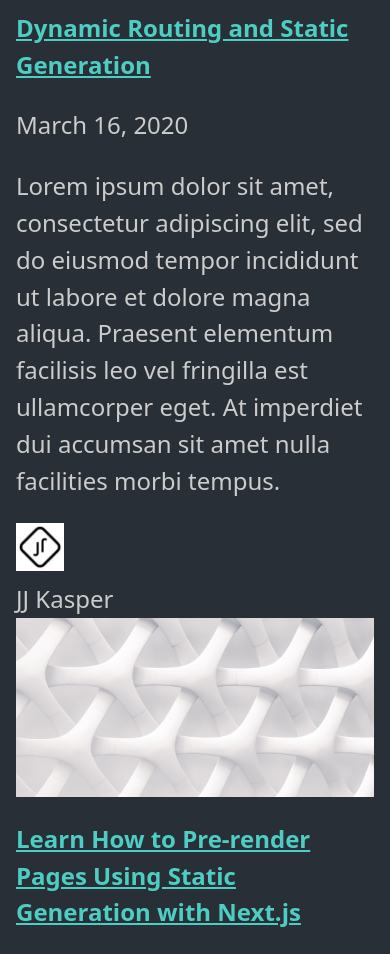
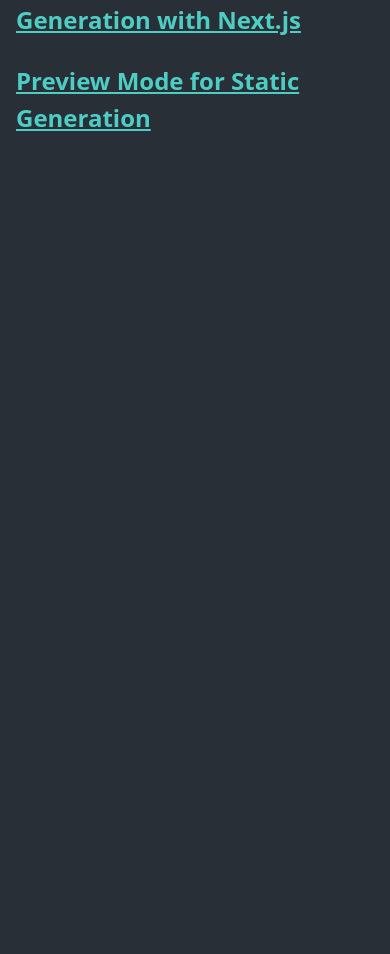
Before and after one commit to cdpadilla42/chrisdpadilla.com, a Next.js app: page / in a window 390 px wide. Shown: the part 1043-1997 px from the top of the page. After the commit the page ends 1203 px from the top, so only its background shows below. Built offline with nearby package versions, Linux system fonts and the light colour scheme.

Commit message:
Edit Post Page

```diff
--- a/_posts/dynamic-routing.md
+++ b/_posts/dynamic-routing.md
@@ -1,7 +1,7 @@
 ---
 title: 'Dynamic Routing and Static Generation'
 excerpt: 'Lorem ipsum dolor sit amet, consectetur adipiscing elit, sed do eiusmod tempor incididunt ut labore et dolore magna aliqua. Praesent elementum facilisis leo vel fringilla est ullamcorper eget. At imperdiet dui accumsan sit amet nulla facilities morbi tempus.'
-coverImage: '/assets/blog/dynamic-routing/cover.jpg'
+# coverImage: '/assets/blog/dynamic-routing/cover.jpg'
 date: '2020-03-16T05:35:07.322Z'
 author:
   name: JJ Kasper
--- a/components/cover-image.js
+++ b/components/cover-image.js
@@ -1,6 +1,6 @@
-import cn from 'classnames'
-import Link from 'next/link'
-import Image from 'next/image'
+import cn from 'classnames';
+import Link from 'next/link';
+import Image from 'next/image';
 
 export default function CoverImage({ title, src, slug, height, width }) {
   const image = (
@@ -14,7 +14,9 @@ export default function CoverImage({ title, src, slug, height, width }) {
       width={width}
       height={height}
     />
-  )
+  );
+
+  if (!src) return '';
   return (
     <div className="sm:mx-0">
       {slug ? (
@@ -25,5 +27,5 @@ export default function CoverImage({ title, src, slug, height, width }) {
         image
       )}
     </div>
-  )
+  );
 }
--- a/components/header.js
+++ b/components/header.js
@@ -1,12 +1,12 @@
-import Link from 'next/link'
+import Link from 'next/link';
 
 export default function Header() {
   return (
     <h2 className="text-2xl md:text-4xl font-bold tracking-tight md:tracking-tighter leading-tight mb-20 mt-8">
       <Link href="/">
-        <a className="hover:underline">Blog</a>
+        <a className="hover:underline">Chris Padilla</a>
       </Link>
       .
     </h2>
-  )
+  );
 }
--- a/components/post-body.js
+++ b/components/post-body.js
@@ -1,12 +1,12 @@
-import markdownStyles from './markdown-styles.module.css'
+// import markdownStyles from './markdown-styles.module.css'
 
 export default function PostBody({ content }) {
   return (
     <div className="max-w-2xl mx-auto">
       <div
-        className={markdownStyles['markdown']}
+        // className={markdownStyles['markdown']}
         dangerouslySetInnerHTML={{ __html: content }}
       />
     </div>
-  )
+  );
 }
--- a/components/post-header.js
+++ b/components/post-header.js
@@ -1,26 +1,20 @@
-import Avatar from '../components/avatar'
-import DateFormatter from '../components/date-formatter'
-import CoverImage from '../components/cover-image'
-import PostTitle from '../components/post-title'
+import Avatar from '../components/avatar';
+import DateFormatter from '../components/date-formatter';
+import CoverImage from '../components/cover-image';
+import PostTitle from '../components/post-title';
 
 export default function PostHeader({ title, coverImage, date, author }) {
   return (
     <>
       <PostTitle>{title}</PostTitle>
-      <div className="hidden md:block md:mb-12">
-        <Avatar name={author.name} picture={author.picture} />
-      </div>
       <div className="mb-8 md:mb-16 sm:mx-0">
         <CoverImage title={title} src={coverImage} height={620} width={1240} />
       </div>
       <div className="max-w-2xl mx-auto">
-        <div className="block md:hidden mb-6">
-          <Avatar name={author.name} picture={author.picture} />
-        </div>
         <div className="mb-6 text-lg">
           <DateFormatter dateString={date} />
         </div>
       </div>
     </>
-  )
+  );
 }
--- a/components/post-preview.js
+++ b/components/post-preview.js
@@ -1,19 +1,18 @@
-import Avatar from '../components/avatar'
-import DateFormatter from '../components/date-formatter'
-import CoverImage from './cover-image'
-import Link from 'next/link'
+import Avatar from '../components/avatar';
+import DateFormatter from '../components/date-formatter';
+import CoverImage from './cover-image';
+import Link from 'next/link';
 
 export default function PostPreview({
   title,
   coverImage,
   date,
   excerpt,
-  author,
   slug,
 }) {
   return (
     <div>
-      <div className="mb-5">
+      {/* <div className="article_preview__image_container">
         <CoverImage
           slug={slug}
           title={title}
@@ -21,17 +20,16 @@ export default function PostPreview({
           height={278}
           width={556}
         />
-      </div>
+      </div> */}
       <h3 className="text-3xl mb-3 leading-snug">
         <Link href={`/posts/${slug}`}>
-          <a className="hover:underline">{title}</a>
+          <a>{title}</a>
         </Link>
       </h3>
-      <div className="text-lg mb-4">
+      {/* <div className="text-lg mb-4">
         <DateFormatter dateString={date} />
       </div>
-      <p className="text-lg leading-relaxed mb-4">{excerpt}</p>
-      <Avatar name={author.name} picture={author.picture} />
+      <p className="text-lg leading-relaxed mb-4">{excerpt}</p> */}
     </div>
-  )
+  );
 }
--- a/pages/posts/[slug].js
+++ b/pages/posts/[slug].js
@@ -1,20 +1,19 @@
-import { useRouter } from 'next/router'
-import ErrorPage from 'next/error'
-import Container from '../../components/container'
-import PostBody from '../../components/post-body'
-import Header from '../../components/header'
-import PostHeader from '../../components/post-header'
-import Layout from '../../components/layout'
-import { getPostBySlug, getAllPosts } from '../../lib/api'
-import PostTitle from '../../components/post-title'
-import Head from 'next/head'
-import { CMS_NAME } from '../../lib/constants'
-import markdownToHtml from '../../lib/markdownToHtml'
+import { useRouter } from 'next/router';
+import ErrorPage from 'next/error';
+import Container from '../../components/container';
+import PostBody from '../../components/post-body';
+import Header from '../../components/header';
+import PostHeader from '../../components/post-header';
+import Layout from '../../components/layout';
+import { getPostBySlug, getAllPosts } from '../../lib/api';
+import PostTitle from '../../components/post-title';
+import Head from 'next/head';
+import markdownToHtml from '../../lib/markdownToHtml';
 
 export default function Post({ post, morePosts, preview }) {
-  const router = useRouter()
+  const router = useRouter();
   if (!router.isFallback && !post?.slug) {
-    return <ErrorPage statusCode={404} />
+    return <ErrorPage statusCode={404} />;
   }
   return (
     <Layout preview={preview}>
@@ -26,9 +25,7 @@ export default function Post({ post, morePosts, preview }) {
           <>
             <article className="mb-32">
               <Head>
-                <title>
-                  {post.title} | Next.js Blog Example with {CMS_NAME}
-                </title>
+                <title>{post.title} | Chris Padilla</title>
                 <meta property="og:image" content={post.ogImage.url} />
               </Head>
               <PostHeader
@@ -43,7 +40,7 @@ export default function Post({ post, morePosts, preview }) {
         )}
       </Container>
     </Layout>
-  )
+  );
 }
 
 export async function getStaticProps({ params }) {
@@ -55,8 +52,8 @@ export async function getStaticProps({ params }) {
     'content',
     'ogImage',
     'coverImage',
-  ])
-  const content = await markdownToHtml(post.content || '')
+  ]);
+  const content = await markdownToHtml(post.content || '');
 
   return {
     props: {
@@ -65,11 +62,11 @@ export async function getStaticProps({ params }) {
         content,
       },
     },
-  }
+  };
 }
 
 export async function getStaticPaths() {
-  const posts = getAllPosts(['slug'])
+  const posts = getAllPosts(['slug']);
 
   return {
     paths: posts.map((post) => {
@@ -77,8 +74,8 @@ export async function getStaticPaths() {
         params: {
           slug: post.slug,
         },
-      }
+      };
     }),
     fallback: false,
-  }
+  };
 }
```
